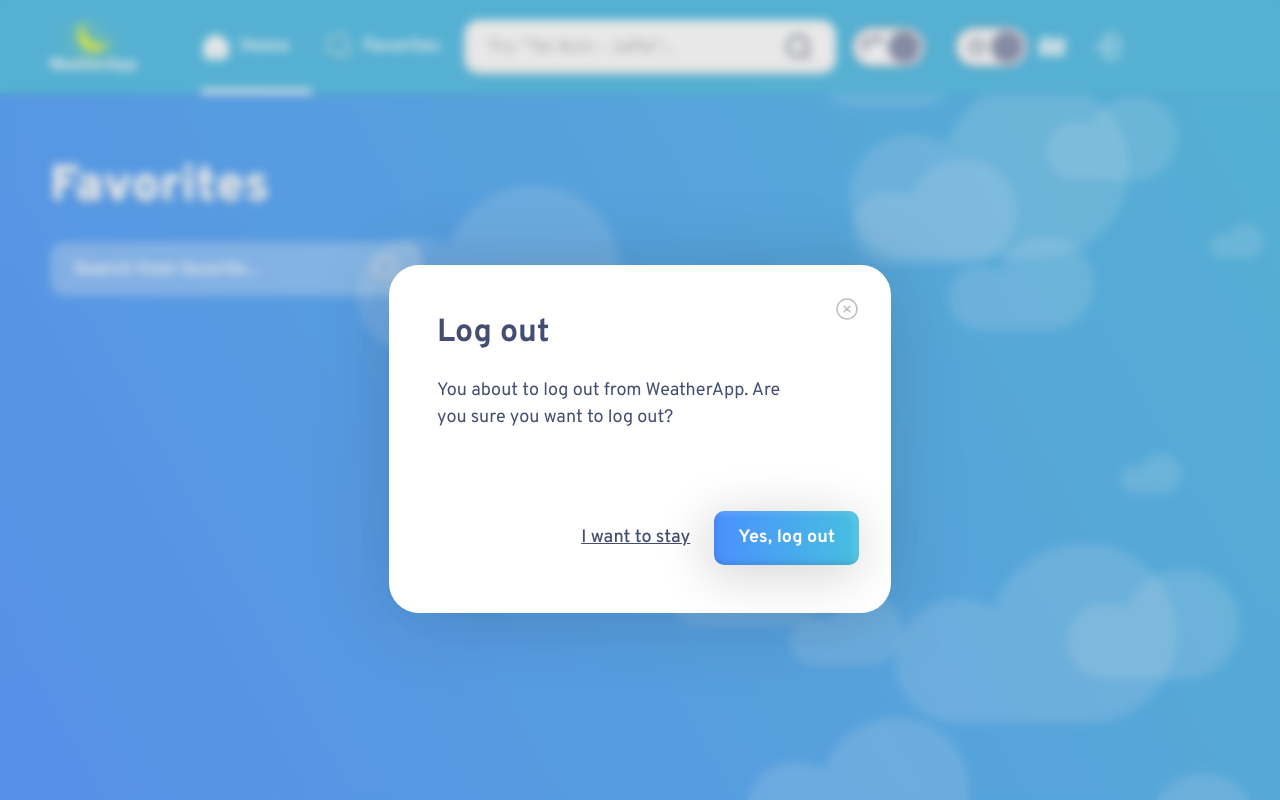
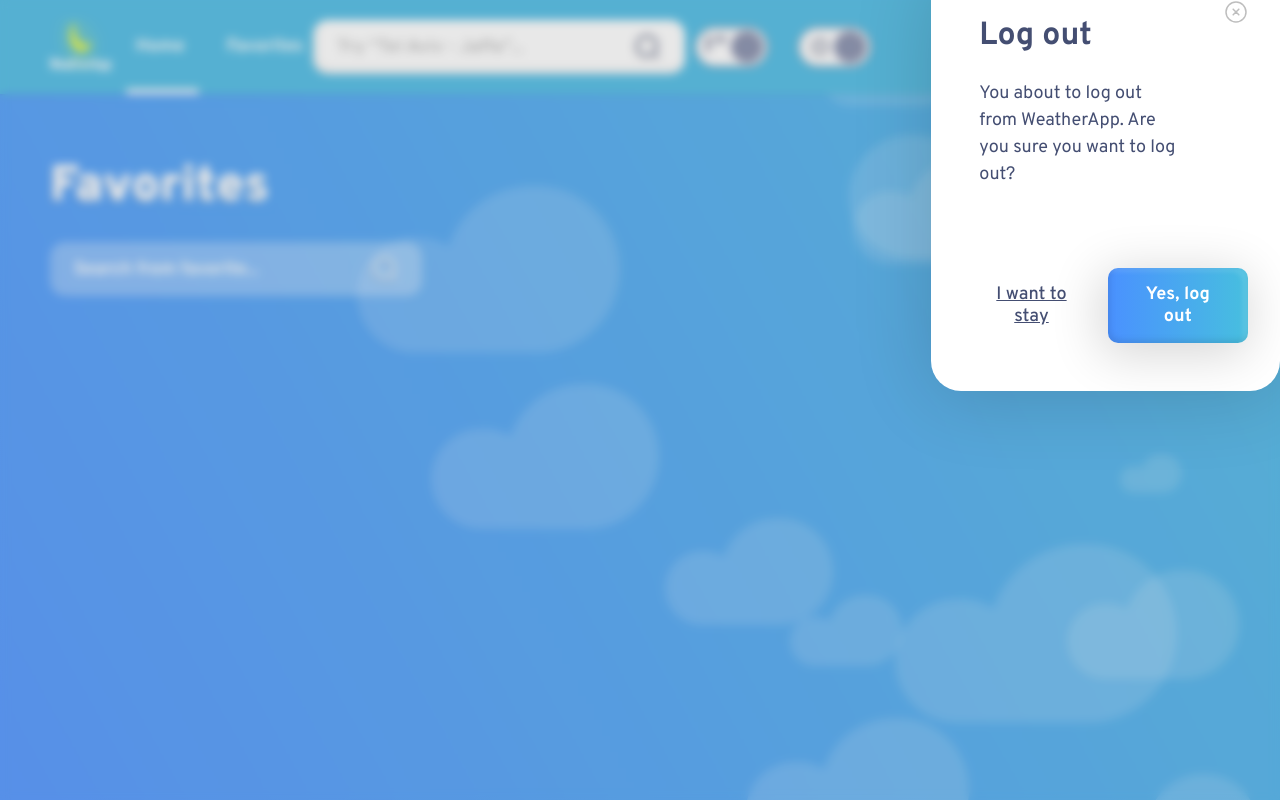
Before and after one commit to MaayanKaplan/weather-app, a React (Create React App) app: page /favorites in a window 1280 px wide. Both pictures are taken after a click on the button 1098 px from the left and 47 px from the top of the page. Built offline with nearby package versions, Linux system fonts and the light colour scheme; no server answers.

Commit message:
using ref for click event outside modal component

```diff
--- a/src/Common/PopUp/PopUp.tsx
+++ b/src/Common/PopUp/PopUp.tsx
@@ -1,22 +1,38 @@
-import React from "react";
+import { useEffect, useRef } from "react";
 import { PopUpProps } from "./types";
 import * as S from "./styles";
 import CloseIcon from "../../Common/Icon/Icons/close-circle.svg";
+// import { useOnClickOutsideRef } from "../../hooks/useOnClickOutsideRef";
 
 const PopUp: React.FC<PopUpProps> = ({
   title,
   className,
   children,
   onClose,
+  isOpen,
+  setIsOpen,
 }) => {
+  const modalRef = useRef<HTMLDivElement>(null);
+
+  useEffect(() => {
+    const handleClick = (event: MouseEvent) => {
+      if (!modalRef.current?.contains(event.target as Node)) {
+        setIsOpen(true);
+      }
+    };
+    window.addEventListener("click", handleClick);
+    return () => window.removeEventListener("click", handleClick);
+  }, [setIsOpen]);
+
   return (
-    <S.BlurWrapper onClick={onClose}>
+    <>
+      <S.BlurWrapper onClick={onClose} />
       <S.Container className={className}>
         <S.Title>{title}</S.Title>
         <S.CloseIcon onClick={onClose} src={CloseIcon}></S.CloseIcon>
         {children}
       </S.Container>
-    </S.BlurWrapper>
+    </>
   );
 };
 
--- a/src/Common/PopUp/styles.tsx
+++ b/src/Common/PopUp/styles.tsx
@@ -22,7 +22,8 @@ export const Container = styled.div`
   margin: 265px auto 0 auto;
 
   position: relative;
-  z-index: 2;
+
+  z-index: 200;
 
   @media ${deviceSize.mobile} {
     width: 100%;
--- a/src/Components/Header/Header.tsx
+++ b/src/Components/Header/Header.tsx
@@ -114,7 +114,12 @@ const Header: React.FC<HeaderProps> = ({ className }) => {
       </S.RightSideContainer>
 
       {isLogoutPopUpOpen && (
-        <PopUp title="Log out" onClose={() => setIsLogoutPopUpOpen(false)}>
+        <PopUp
+          title="Log out"
+          onClose={() => setIsLogoutPopUpOpen(!isLogoutPopUpOpen)}
+          isOpen={isLogoutPopUpOpen}
+          setIsOpen={setIsLogoutPopUpOpen}
+        >
           <QuestionPopUp
             logout
             description="You about to log out from WeatherApp. Are you sure you want to log out?"
--- a/src/Components/MobileHeader/MobileHeader.tsx
+++ b/src/Components/MobileHeader/MobileHeader.tsx
@@ -26,10 +26,7 @@ const MobileHeader = () => {
             </S.ContentWrapper>
           </S.NavButton>
           <S.Separator />
-          <S.NavButton
-            variant="ghost"
-            onClick={() => setIsSearchOpen(!isSearchOpen)}
-          >
+          <S.NavButton variant="ghost" onClick={() => setIsSearchOpen(true)}>
             <IconSearchWhite />
             Search
           </S.NavButton>
--- a/src/Pages/Favorites/Favorites.tsx
+++ b/src/Pages/Favorites/Favorites.tsx
@@ -76,6 +76,8 @@ const Favorites = () => {
         <PopUp
           title="Remove from favorites"
           onClose={() => setIsRemoveFromFavoritesOpen(false)}
+          isOpen={isRemoveFromFavoritesOpen}
+          setIsOpen={setIsRemoveFromFavoritesOpen}
         >
           <QuestionPopUp
             description="Are you sure you want to remove Tel aviv Jaffo  from favorites list?"
--- a/src/Pages/Layout.tsx
+++ b/src/Pages/Layout.tsx
@@ -27,13 +27,23 @@ const Layout = () => {
       {isMobile && <Menu src={menuImg} onClick={() => setIsMenuOpen(true)} />}
 
       {isMenuOpen && (
-        <PopUp title="Menu" onClose={() => setIsMenuOpen(false)}>
+        <PopUp
+          title="Menu"
+          onClose={() => setIsMenuOpen(false)}
+          isOpen={isMenuOpen}
+          setIsOpen={setIsMenuOpen}
+        >
           <MenuMobile buttonAction={() => openCloseLogout()} />
         </PopUp>
       )}
 
       {isLogoutPopUpOpen && (
-        <PopUp title="Log out" onClose={() => setIsLogoutPopUpOpen(false)}>
+        <PopUp
+          title="Log out"
+          onClose={() => setIsLogoutPopUpOpen(false)}
+          isOpen={isLogoutPopUpOpen}
+          setIsOpen={setIsLogoutPopUpOpen}
+        >
           <QuestionPopUp
             logout
             description="You about to log out from WeatherApp.
```
